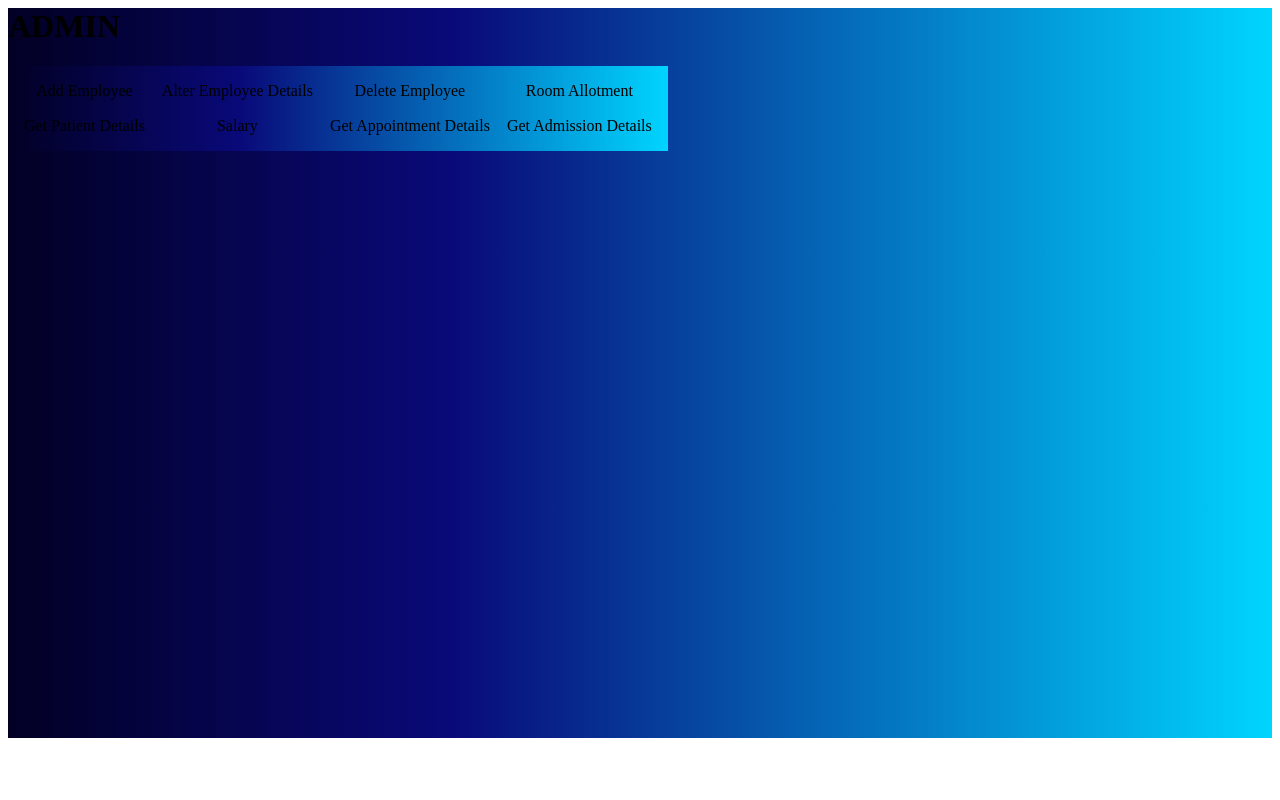
After one commit to Prathoshini07/Hospital-Management-System, a PHP site: page /admin.php in a window 1280 px wide. The commit adds this page. Run offline with PHP 8.4, Linux system fonts and the light colour scheme.

Commit message:
Admin.php added

```diff
--- a/Styles.css
+++ b/Styles.css
@@ -1,4 +1,4 @@
-#section1{
+#section1,#section2 {
     height: 730px;
     background: linear-gradient(90deg, rgba(2, 0, 36, 1) 0%, rgba(9, 9, 121, 1) 35%, rgba(0, 212, 255, 1) 100%);
 }
@@ -28,3 +28,6 @@
 {
     opacity: 0.7; /* Adjust the opacity value as desired */
 }
+#section2 table{
+    background: linear-gradient(90deg, rgba(2, 0, 36, 1) 0%, rgba(9, 9, 121, 1) 35%, rgba(0, 212, 255, 1) 100%);
+}
--- /dev/null
+++ b/admin.php
@@ -0,0 +1,25 @@
+<html>
+    <head>
+        <title>Admin Module</title>
+        <link rel="stylesheet" type="text/css" href="Styles.css">
+    </head>
+    <body>
+        <div id="section2">
+        <h1>ADMIN</h1>
+        <table cellspacing="15px" style="text-align:center">
+            <tr>
+                <td>Add Employee</td>
+                <td>Alter Employee Details</td>
+                <td>Delete Employee</td>
+                <td>Room Allotment</td>
+            </tr>
+            <tr>
+                <td>Get Patient Details</td>
+                <td>Salary</td>
+                <td>Get Appointment Details</td>
+                <td>Get Admission Details</td>
+            </tr>
+        </table>
+        </div>
+    </body>
+</html>
```
Also changed, not shown: index.php (+2 -5 lines).
